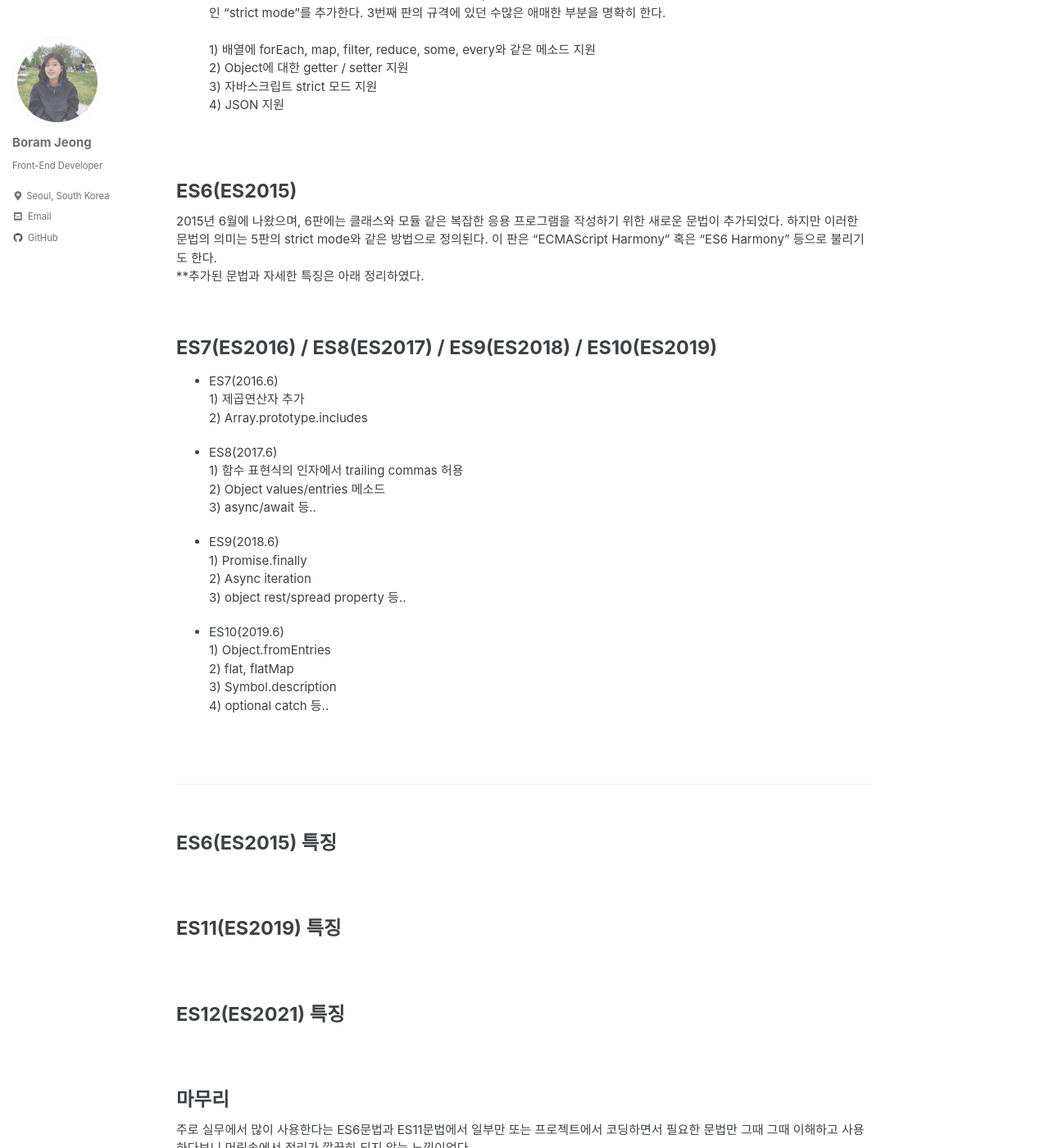
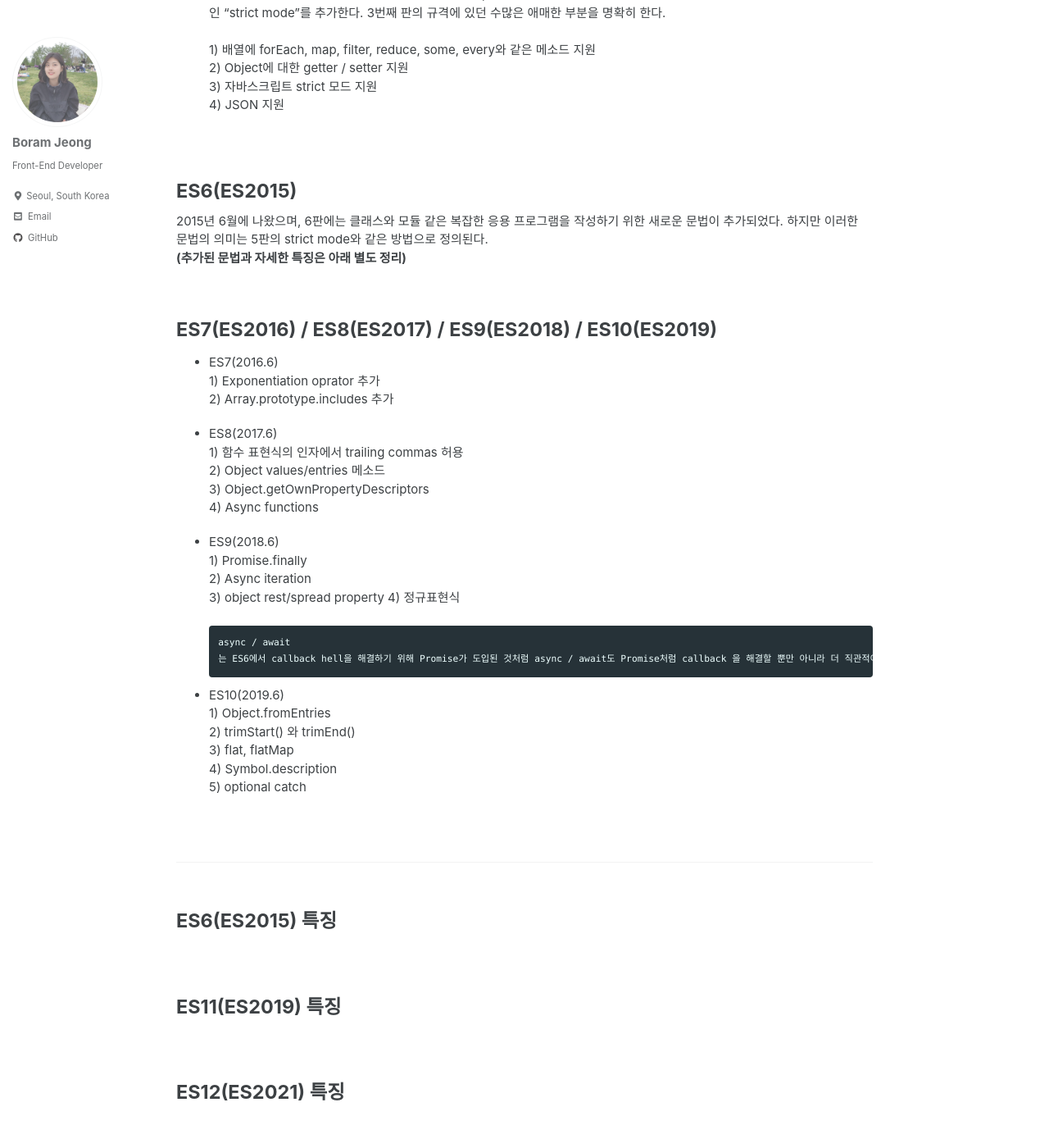
Before and after one commit to bo-ram-jeong/bo-ram-jeong.github.io, a Jekyll site: the page built from _posts/2022-09-13-javascript-es.md, in a window 1280 px wide and 1400 px high, scrolled down 741 px. Shown: the whole window at 82% size. Built offline with Jekyll 4.4.1, drawn with Linux system fonts in a browser that asks for light colours; cached includes are drawn as plain includes; emoji names are drawn with the system emoji font; some of the changed text lies outside the part shown.

Commit message:
Update 2022-09-13-javascript-es.md

````diff
--- a/_posts/2022-09-13-javascript-es.md
+++ b/_posts/2022-09-13-javascript-es.md
@@ -14,7 +14,7 @@ published: true
 ---
 
 <br/>
-<br/>전부터 JavaScript를 공부하면서 정리하고 싶었던 ES5와 ES6의 차이 그리고 비교적 최근에 나온 ES11, ES12 문법까지 정리해보려고 한다.
+<br/>전부터 JavaScript를 공부하면서 정리하고 싶었던 ES5와 ES6의 차이 그리고 비교적 최근에 나온 ES11, ES12 문법까지 버전별 특징을 정리해보려고 한다.
 <br/><br/>
 # ECMAScript란?
 위에서 언급한 ES는 ECMAScript로, 자바스크립트를 표준화하기 위해 만들어졌으며 Ecma International이 ECMA-262 기술 규격에 따라 정의하고 있는 표준화된 스크립트 프로그래밍 언어를 말한다.
@@ -42,35 +42,42 @@ published: true
 
 # ES6(ES2015)
 2015년 6월에 나왔으며, 6판에는 클래스와 모듈 같은 복잡한 응용 프로그램을 작성하기 위한 새로운 문법이 추가되었다.
-하지만 이러한 문법의 의미는 5판의 strict mode와 같은 방법으로 정의된다. 이 판은 "ECMAScript Harmony" 혹은 "ES6 Harmony" 등으로 불리기도 한다.
+하지만 이러한 문법의 의미는 5판의 strict mode와 같은 방법으로 정의된다.
 <br/>
-**추가된 문법과 자세한 특징은 아래 정리하였다.
+**(추가된 문법과 자세한 특징은 아래 별도 정리)**
 
 <br/>
 # ES7(ES2016) / ES8(ES2017) / ES9(ES2018) / ES10(ES2019)
 - ES7(2016.6)
 <br/>
-1) 제곱연산자 추가 <br/>
-2) Array.prototype.includes <br/>
+1) Exponentiation oprator 추가 <br/>
+2) Array.prototype.includes 추가 <br/>
 
 - ES8(2017.6)
 <br/>
 1) 함수 표현식의 인자에서 trailing commas 허용  <br/>
 2) Object values/entries 메소드  <br/>
-3) async/await 등..  <br/>
+3) Object.getOwnPropertyDescriptors <br/>
+4) Async functions  <br/>
 
 - ES9(2018.6)
 <br/>
 1) Promise.finally <br/>
 2) Async iteration <br/>
-3) object rest/spread property 등.. <br/>
+3) object rest/spread property
+4) 정규표현식 <br/><br/>
+```
+async / await
+는 ES6에서 callback hell을 해결하기 위해 Promise가 도입된 것처럼 async / await도 Promise처럼 callback 을 해결할 뿐만 아니라 더 직관적이고 단순한 코드를 만들 수 있다.
+```
 
 - ES10(2019.6)
 <br/>
-1) Object.fromEntries<br/>
-2) flat, flatMap<br/>
-3) Symbol.description <br/>
-4) optional catch 등.. <br/>
+1) Object.fromEntries <br/>
+2) trimStart() 와 trimEnd() <br/>
+3) flat, flatMap<br/>
+4) Symbol.description <br/>
+5) optional catch <br/>
 
 
 <br/><br/>
````
